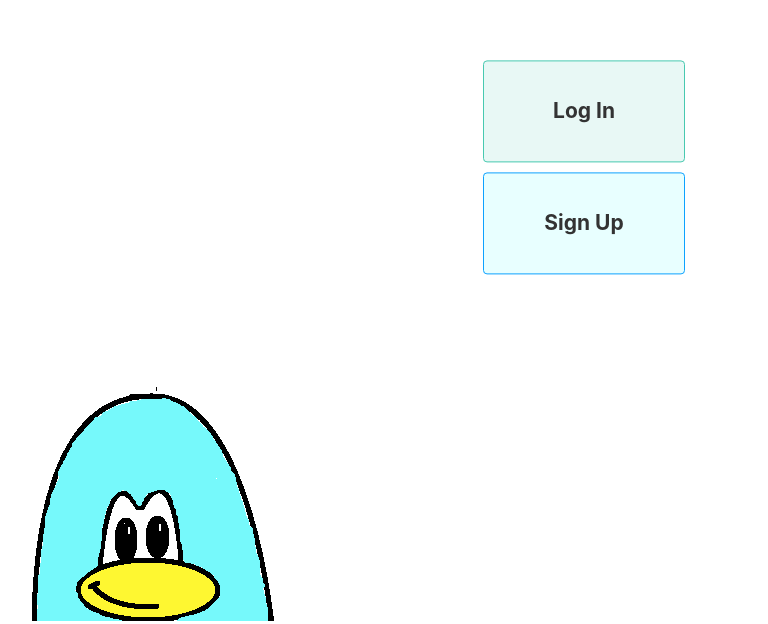
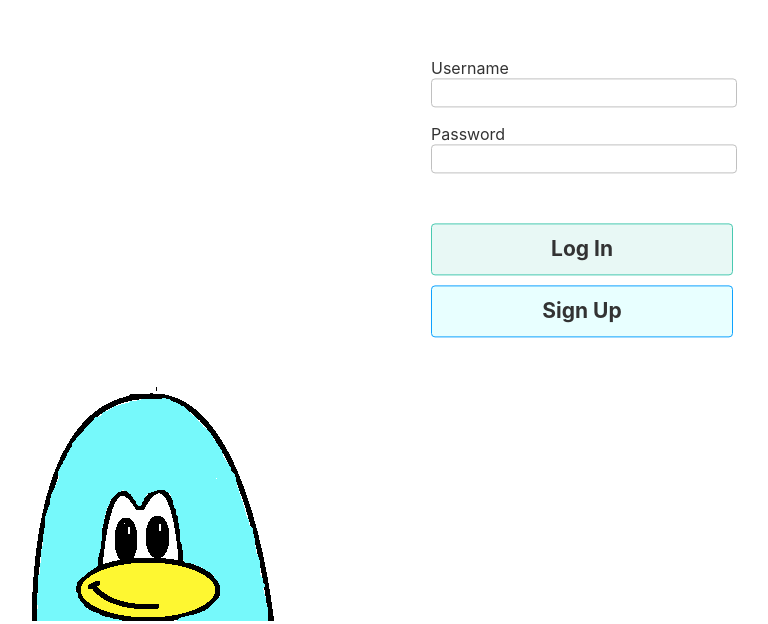
Before and after one commit to MelodyCheng99/munchkin, an Angular app: page / in a window 1280 px wide. Shown: the part 176-800 px from the top of the page, without its empty margins (56-824 px from the left). Built offline with nearby package versions, Linux system fonts and the light colour scheme.

Commit message:
Add username & password input text fields

```diff
--- a/src/app/app.component.css
+++ b/src/app/app.component.css
@@ -35,9 +35,9 @@ p {
 
 .card {
     border-radius: 4px;
-    width: 200px;
-    height: 100px;
-    margin: 10px;
+    width: 300px;
+    height: 50px;
+    margin: 10px 0;
     display: flex;
     flex-direction: row;
     flex-wrap: wrap;
@@ -52,3 +52,19 @@ p {
     box-shadow: 0 4px 17px rgba(0, 0, 0, 0.35);
     cursor: pointer;
 }
+
+.inputField {
+    width: 300px;
+    height: 25px;
+    border-radius: 4px;
+    border: 1px solid #c0c0c0;
+}
+
+.inputField:focus {
+    border: 1px solid #808080;
+    outline: none;
+}
+
+.textField {
+    font-size: 16px;
+}
--- a/src/app/log-in/log-in.component.css
+++ b/src/app/log-in/log-in.component.css
@@ -1,3 +1,9 @@
+.loginInputContainer {
+    margin: 50px 0;
+    display: flex;
+    flex-direction: column;
+}
+
 .logInCard {
     border: 1px solid #48c9b0;
     background-color: #e8f8f5;
--- a/src/app/log-in/log-in.component.html
+++ b/src/app/log-in/log-in.component.html
@@ -1,3 +1,15 @@
-<div class="card logInCard">
-    <h2>Log In</h2>
-</div>
+<form>
+
+    <div class="loginInputContainer">
+        <p class="textField">Username</p>
+        <input class="inputField textField">
+        <br />
+        <p class="textField">Password</p>
+        <input class="inputField textField">
+    </div>
+
+    <div class="card logInCard">
+        <h2>Log In</h2>
+    </div>
+
+</form>
```
